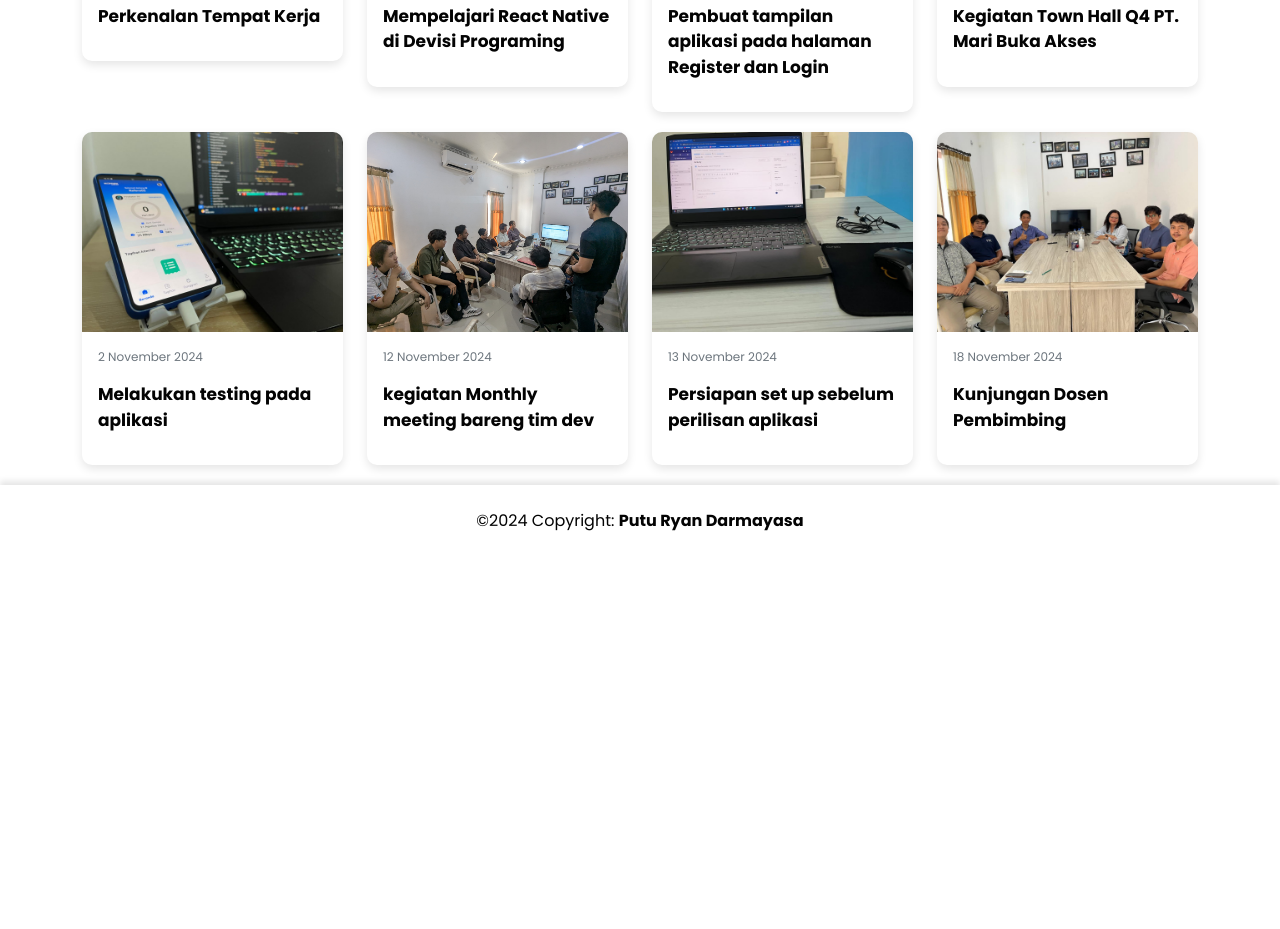
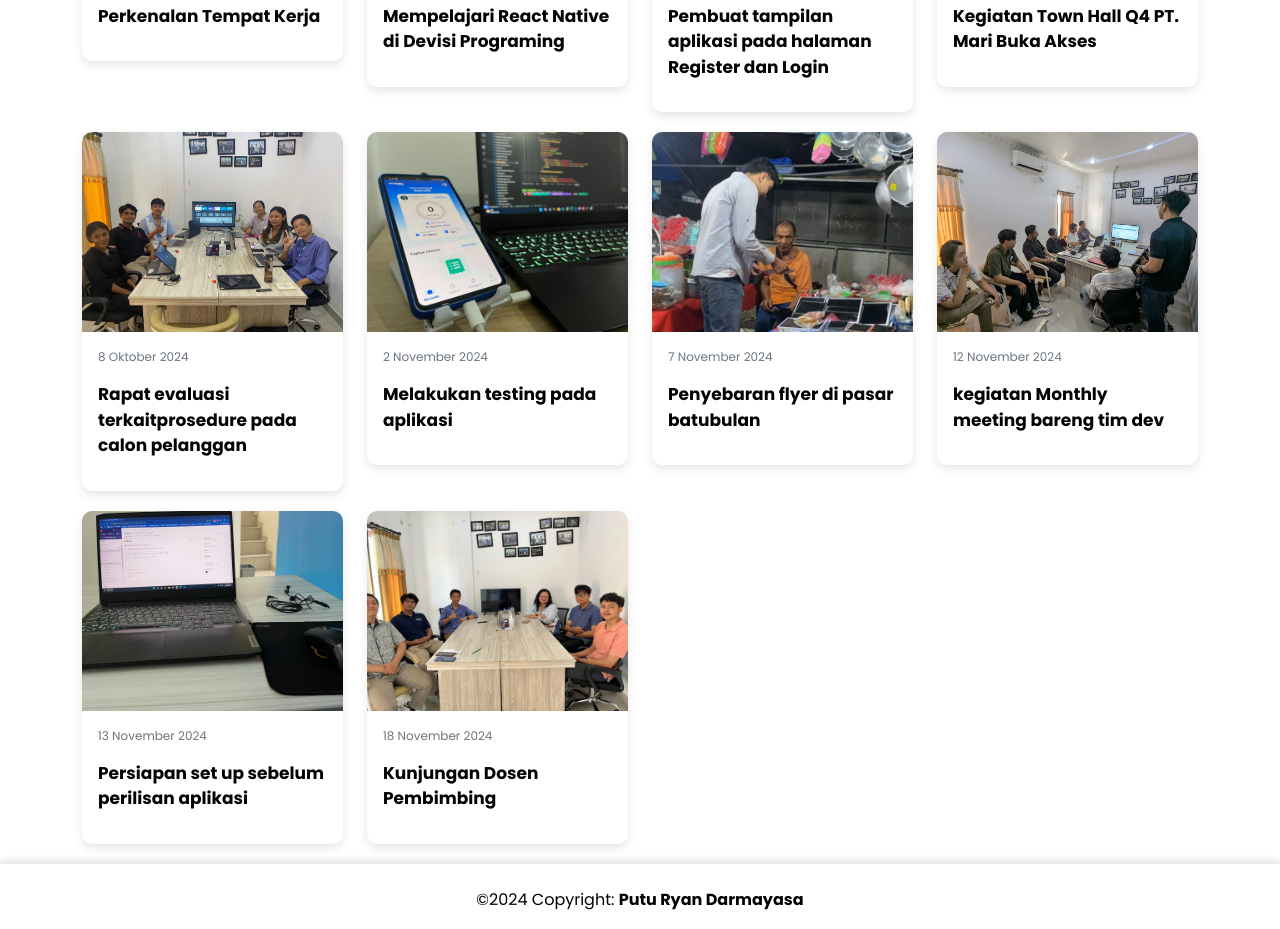
Before and after one commit to ryandarmayasa/ryandarmayasa.github.io, a plain HTML site: page index.html in a window 1280 px wide. Shown: the part 2360-3289 px from the top of the page. Before the commit the page ends 2933 px from the top, so only its background shows below. Drawn offline with nearby package versions, Linux system fonts and the light colour scheme.

Commit message:
kegiatan tambah 2

```diff
--- a/index.html
+++ b/index.html
@@ -243,9 +243,21 @@
             detailUrl: '#'
         },
         {
+            date: '8 Oktober 2024',
+            title: 'Rapat evaluasi terkaitprosedure pada calon pelanggan',
+            imageUrl: 'image/kegiatan/rapateval.jpg',
+            detailUrl: '#'
+        },
+        {
             date: '2 November 2024',
             title: 'Melakukan testing pada aplikasi',
             imageUrl: 'image/kegiatan/testing.jpg',
+            detailUrl: '#'
+        },
+        {
+            date: '7 November 2024',
+            title: 'Penyebaran flyer di pasar batubulan',
+            imageUrl: 'image/kegiatan/flayerbatu.jpg',
             detailUrl: '#'
         },
         {
```
Also changed, not shown: image/kegiatan/flayerbatu.jpg (added), image/kegiatan/rapateval.jpg (added).
